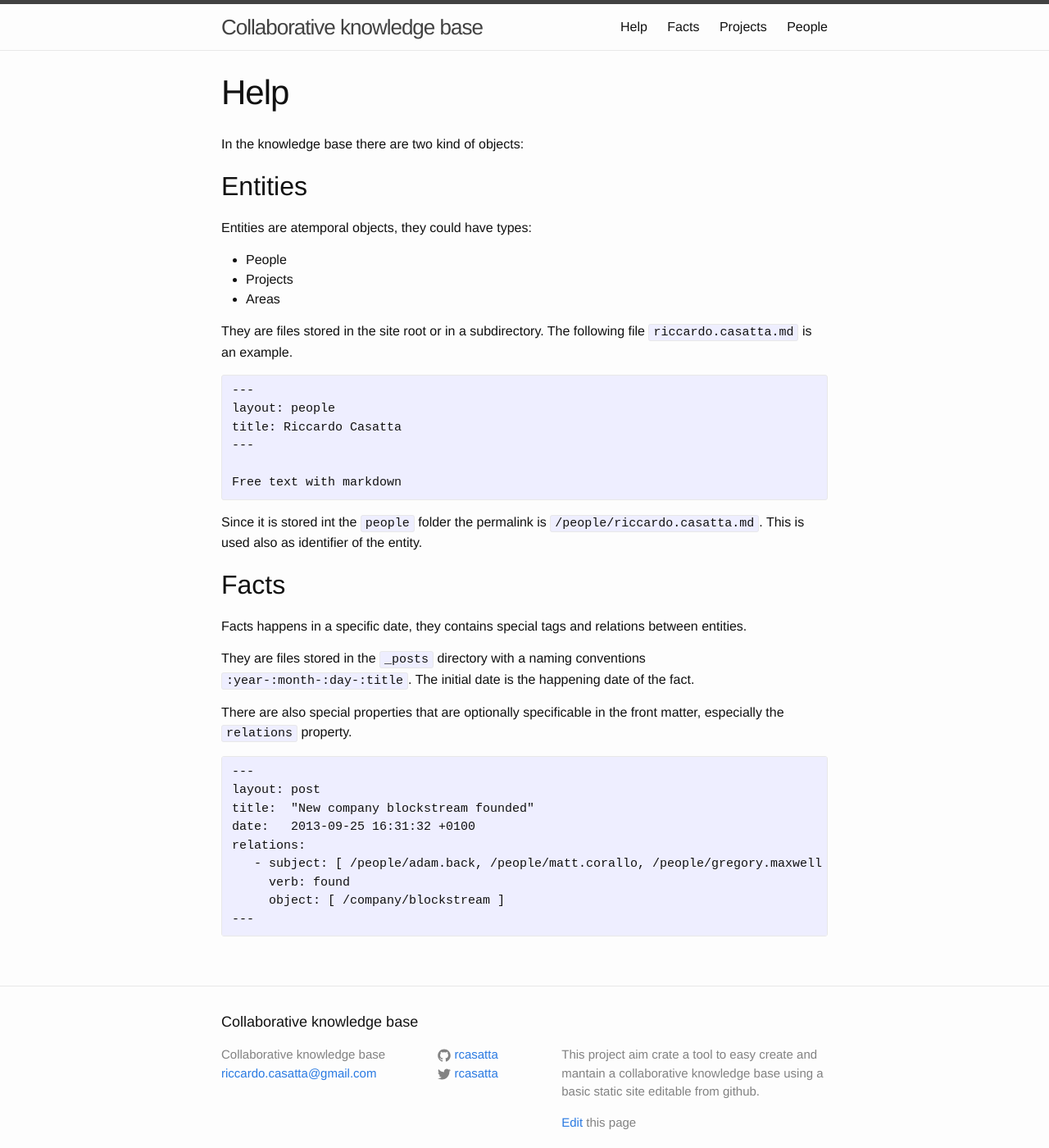
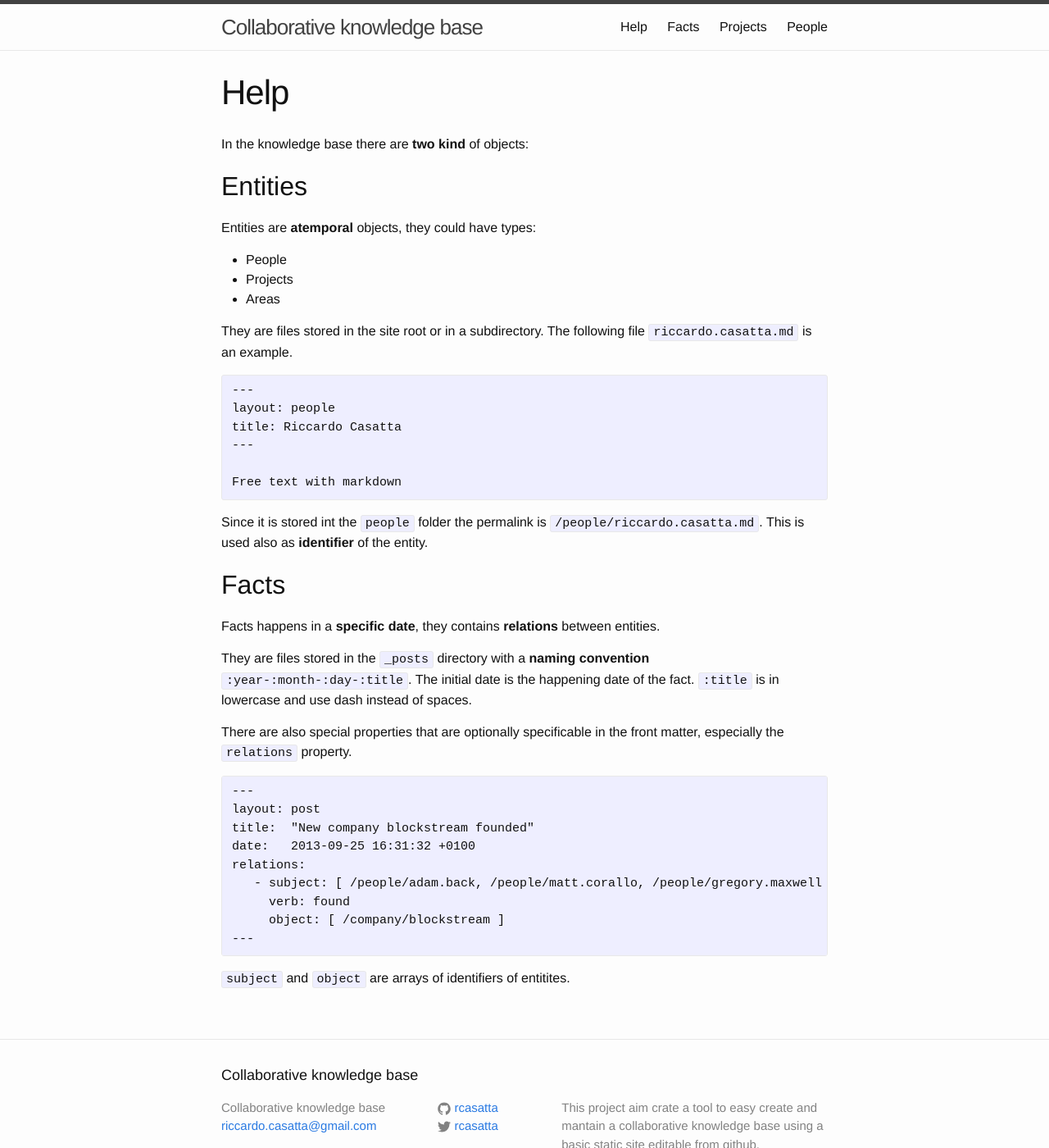
Before and after one commit to RCasatta/knowledge-base, a Jekyll site: the page built from help.md, in a window 1280 px wide and 1400 px high. Shown: the whole window at 82% size. Built offline with Jekyll 4.4.1, drawn with Linux system fonts in a browser that asks for light colours.

Commit message:
updating help

```diff
--- a/help.md
+++ b/help.md
@@ -4,10 +4,10 @@ title: Help
 permalink: /help/
 ---
 
-In the knowledge base there are two kind of objects:
+In the knowledge base there are **two kind** of objects:
 
 ## Entities
-Entities are atemporal objects, they could have types:
+Entities are **atemporal** objects, they could have types:
 
 * People
 * Projects
@@ -24,13 +24,13 @@ title: Riccardo Casatta
 Free text with markdown
 {% endhighlight %}
 
-Since it is stored int the `people` folder the permalink is `/people/riccardo.casatta.md`. This is used also as identifier of the entity.
+Since it is stored int the `people` folder the permalink is `/people/riccardo.casatta.md`. This is used also as **identifier** of the entity.
 
 
 ## Facts
-Facts happens in a specific date, they contains special tags and relations between entities.
+Facts happens in a **specific date**, they contains **relations** between entities.
 
-They are files stored in the `_posts` directory with a naming conventions `:year-:month-:day-:title`. The initial date is the happening date of the fact.
+They are files stored in the `_posts` directory with a **naming convention** `:year-:month-:day-:title`. The initial date is the happening date of the fact. `:title` is in lowercase and use dash instead of spaces.
 
 There are also special properties that are optionally specificable in the front matter, especially the `relations` property.
 
@@ -45,5 +45,7 @@ relations:
      object: [ /company/blockstream ]
 ---
 
+{% endhighlight %}
 
-{% endhighlight %}
+
+`subject` and `object` are arrays of identifiers of entitites.
```
